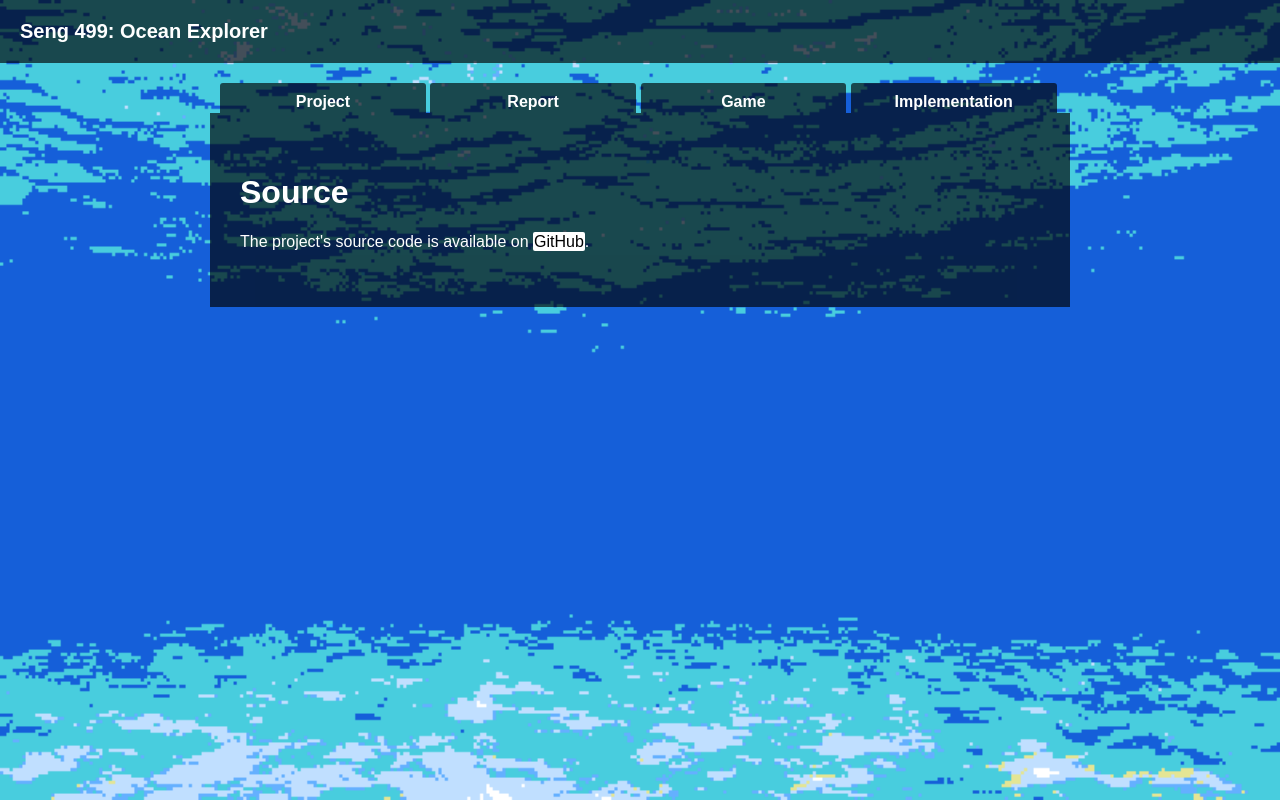
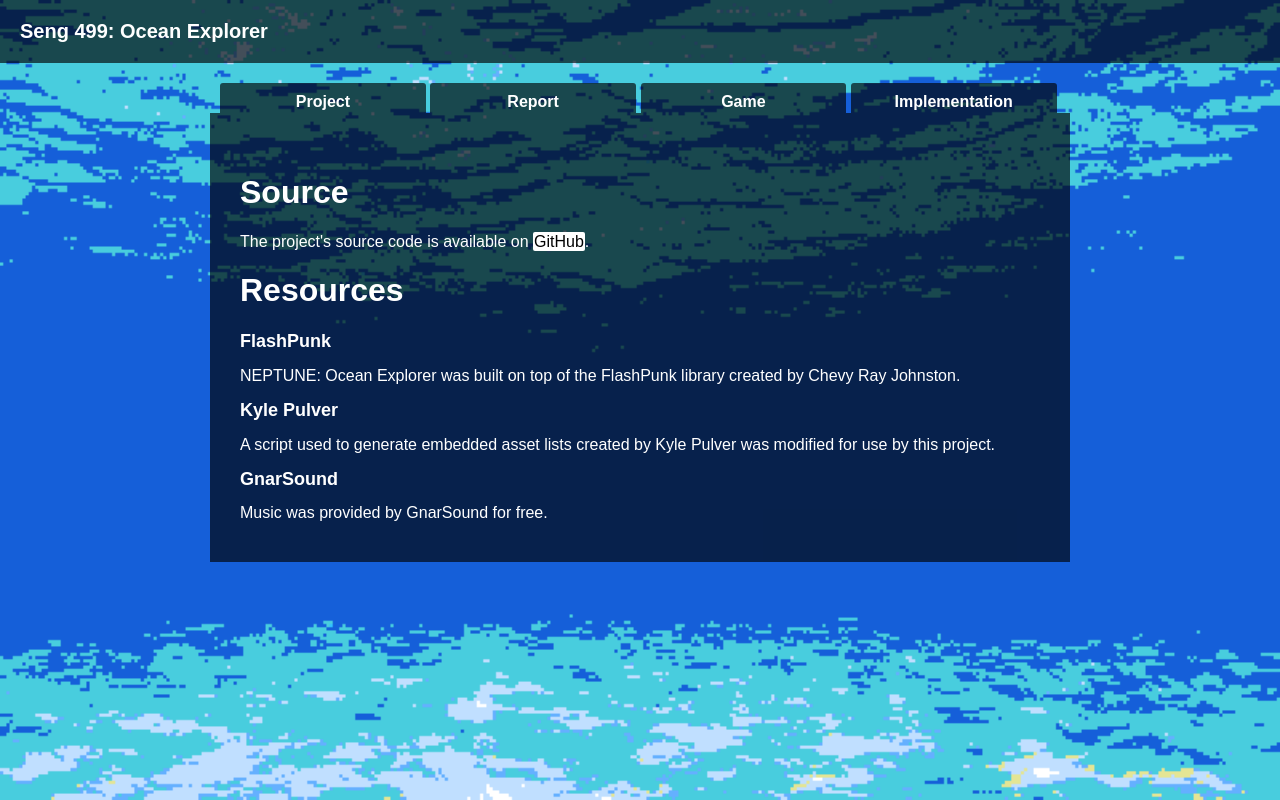
Before and after one commit to Lambwatt/499Website, a PHP site: page /implementation.php in a window 1280 px wide. Run offline with PHP 8.4, Linux system fonts and the light colour scheme; style sheets or scripts are compiled from the project's sources.

Commit message:
Added resources to the implementation page
It's pretty ug

```diff
--- a/css/implementation.css
+++ b/css/implementation.css
@@ -6,3 +6,5 @@
   padding: 1px; }
   .content a:hover {
     color: gray; }
+.content h2 {
+  font-size: large; }
--- a/implementation.php
+++ b/implementation.php
@@ -8,5 +8,12 @@
 <p>The project's source code is available on <a href="https://github.com/Beyamor/seng499" target="blank">GitHub</a>.</p>
 
 <!-- Things we used -->
+<h1>Resources</h1>
+<h2>FlashPunk</h2>
+NEPTUNE: Ocean Explorer was built on top of the FlashPunk library created by Chevy Ray Johnston.
+<h2>Kyle Pulver</h2>
+A script used to generate embedded asset lists created by Kyle Pulver was modified for use by this project.
+<h2>GnarSound</h2>
+Music was provided by GnarSound for free.
 
 <?php include "templates/bottom.php";?>
--- a/scss/implementation.scss
+++ b/scss/implementation.scss
@@ -11,4 +11,8 @@
 			color: gray;
 		}
 	}
+
+	h2 {
+		font-size: large;
+	}
 }
```
